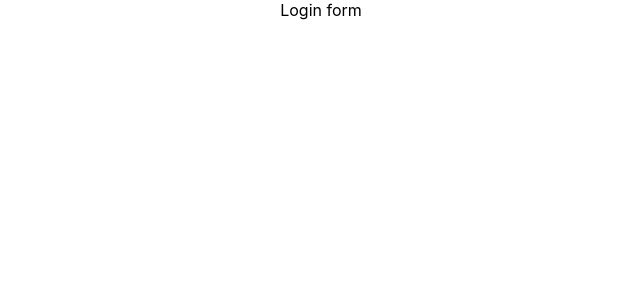
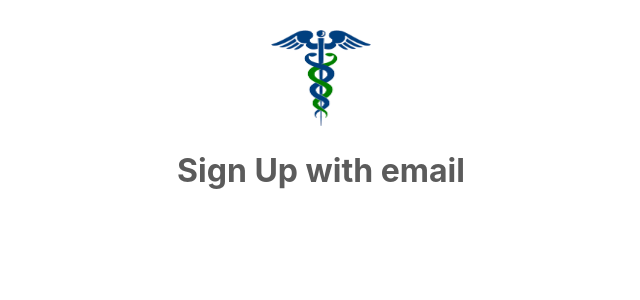
Before and after one commit to mkumbobeaty/signup-form, a React (Create React App) app: page / in a window 1280 px wide. Shown: the top 300 px of the page, without its empty margins (319-959 px from the left). Built offline with nearby package versions, Linux system fonts and the light colour scheme.

Commit message:
feat:write title for the form

```diff
--- a/src/App.js
+++ b/src/App.js
@@ -1,9 +1,10 @@
 import './App.scss';
+import SignInForm from './components/form';
 
 function App() {
   return (
     <div className="App">
-        <h>Login form</h>
+        <SignInForm />
     </div>
   );
 }
--- a/src/App.scss
+++ b/src/App.scss
@@ -1,3 +1,15 @@
+
+$textColor: #5b5b5b;
+
 .App {
-  text-align: center;
+    text-align: center;
 }
+.logo{
+    width: 100px;
+    height: 12vh;
+    margin-top: 30px;
+}
+
+h1{
+    color: #5b5b5b;
+}
--- a/src/components/form.js
+++ b/src/components/form.js
@@ -0,0 +1,14 @@
+import logo from '../asserts/logo.png';
+
+const SignInForm = () => {
+    return (
+        <>
+            <div className="signInForm">
+                <img src={logo} className="logo" alt="logo" />
+                <h1>Sign Up with email</h1>
+            </div>
+        </>
+    );
+}
+
+export default SignInForm;
--- a/src/index.js
+++ b/src/index.js
@@ -1,6 +1,6 @@
 import React from 'react';
 import ReactDOM from 'react-dom';
-import './index.css';
+import './index.scss';
 import App from './App';
 import reportWebVitals from './reportWebVitals';
 
```
Also changed, not shown: src/index.scss (renamed from src/index.css), 2 other files (tests, documents, lock files or other folders).
